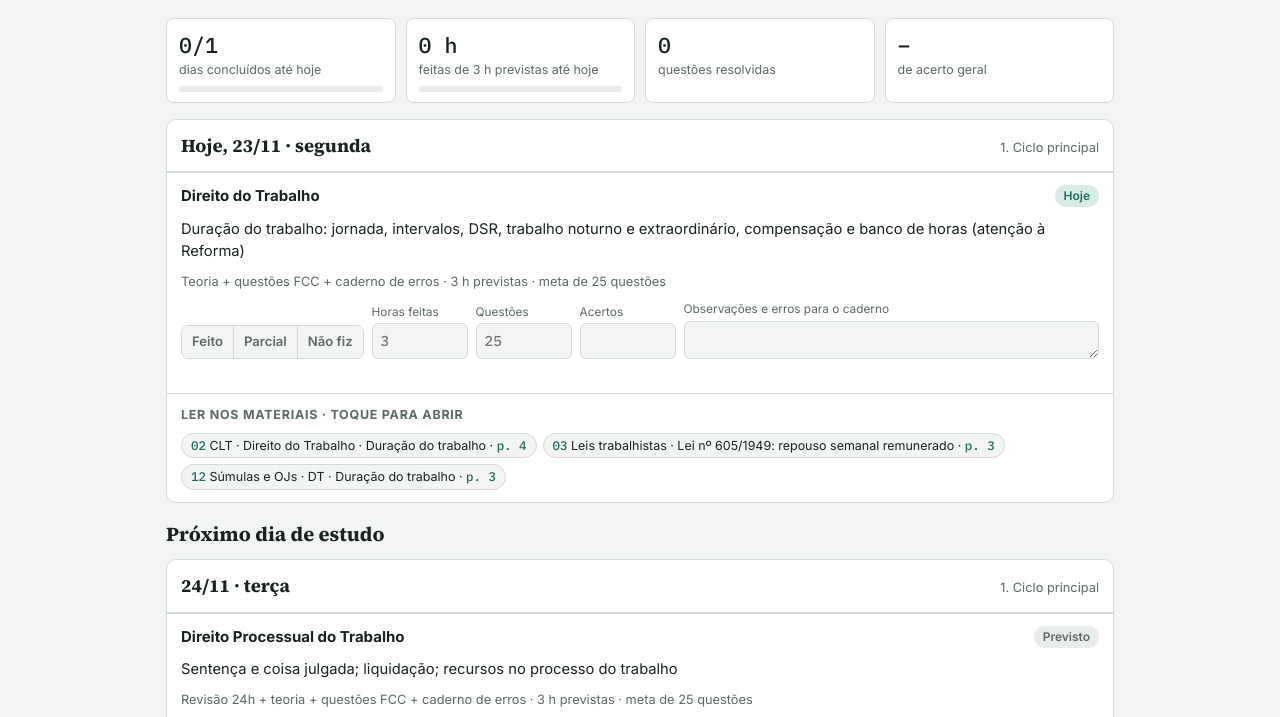
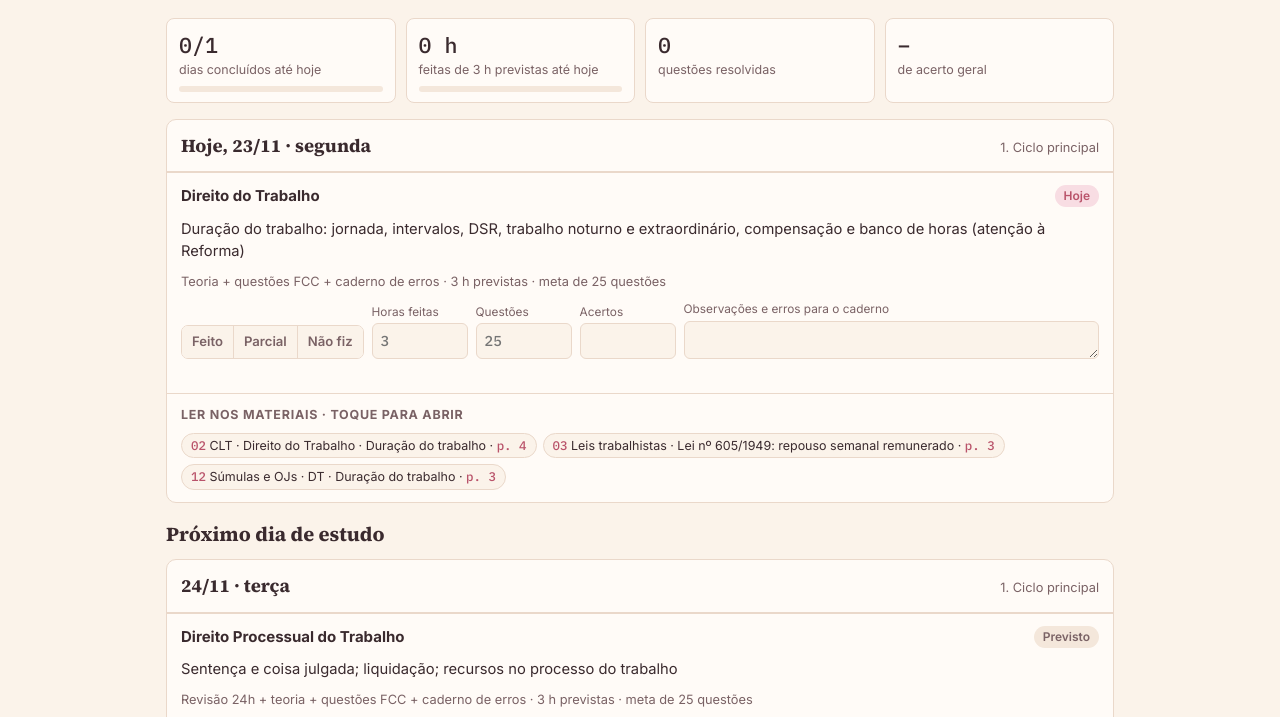
Before and after one commit to annaesteroliveira/paineltrt, a plain HTML site: page index.html in a window 1280 px wide. Shown: the part 129-846 px from the top of the page. Drawn offline with Linux system fonts and the light colour scheme.

Commit message:
Ícone novo e paleta bege e rosa claro
Co-Authored-By: Claude Opus 5.5 <noreply@anthropic.com>
Claude-Session: https://claude.ai/code/session_01GCu2GnWd4xzhaVaVU4kB8x

```diff
--- a/index.html
+++ b/index.html
@@ -3,7 +3,7 @@
 <head>
 <meta charset="utf-8">
 <meta name="viewport" content="width=device-width,initial-scale=1,viewport-fit=cover">
-<meta name="theme-color" content="#1D6B5C">
+<meta name="theme-color" content="#F8DDE3">
 <link rel="manifest" href="manifest.webmanifest">
 <link rel="apple-touch-icon" href="icons/apple-touch-icon.png">
 <meta name="apple-mobile-web-app-capable" content="yes">
@@ -14,23 +14,23 @@
 <link rel="preconnect" href="https://fonts.googleapis.com">
 <link rel="stylesheet" href="https://fonts.googleapis.com/css2?family=Inter:wght@400;500;600;700&family=Source+Serif+4:opsz,wght@8..60,600;8..60,700&family=IBM+Plex+Mono:wght@500&display=swap">
 <style>
-/* Layout: painel de acompanhamento em abas; cabeçalho com contagem regressiva, conteúdo em coluna única de até 980px */
+/* Paleta: bege e rosa claro. Layout: painel de acompanhamento em abas; cabeçalho com contagem regressiva, conteúdo em coluna única de até 980px */
 :root{
-  --bg:#F3F5F4; --surface:#FFFFFF; --sunk:#E8ECEA; --line:#D3DAD7; --fg:#18221F; --muted:#5B6A65;
-  --accent:#1D6B5C; --accent-ink:#FFFFFF; --accent-soft:#D9EBE6;
-  --ok:#2E7D4F; --ok-soft:#DDF0E3; --warn:#A86A06; --warn-soft:#F7EBD2; --bad:#B23A3A; --bad-soft:#F6DEDC;
+  --bg:#FBF3EA; --surface:#FFFBF7; --sunk:#F4E7DB; --line:#EAD8CA; --fg:#3A2A2E; --muted:#7A6265;
+  --accent:#B9536A; --accent-ink:#FFFFFF; --accent-soft:#F8DDE3;
+  --ok:#3F7D57; --ok-soft:#E1F0E4; --warn:#A8690A; --warn-soft:#F8EBD3; --bad:#B23A48; --bad-soft:#F8DEDF;
   --display:"Source Serif 4", Georgia, "Times New Roman", serif;
   --body:Inter, system-ui, -apple-system, "Segoe UI", Roboto, sans-serif;
   --mono:"IBM Plex Mono", ui-monospace, SFMono-Regular, Menlo, monospace;
 }
 @media (prefers-color-scheme: dark){:root:not([data-theme="light"]){
-  --bg:#111816; --surface:#18211E; --sunk:#0D1311; --line:#2B3834; --fg:#E4ECE9; --muted:#93A39E;
-  --accent:#5FBFA8; --accent-ink:#0C1613; --accent-soft:#1E3A33;
-  --ok:#6CC58F; --ok-soft:#1D3527; --warn:#E3AE52; --warn-soft:#3A2E17; --bad:#EE8A84; --bad-soft:#3D2120; color-scheme:dark }}
+  --bg:#231A1C; --surface:#2D2225; --sunk:#1B1315; --line:#46363A; --fg:#F4E8E4; --muted:#BFA7A9;
+  --accent:#EFA3B3; --accent-ink:#2A1418; --accent-soft:#4A2C33;
+  --ok:#7CC897; --ok-soft:#1F3427; --warn:#E6B05A; --warn-soft:#3B2E18; --bad:#F08A92; --bad-soft:#3F2124; color-scheme:dark }}
 :root[data-theme="dark"]{
-  --bg:#111816; --surface:#18211E; --sunk:#0D1311; --line:#2B3834; --fg:#E4ECE9; --muted:#93A39E;
-  --accent:#5FBFA8; --accent-ink:#0C1613; --accent-soft:#1E3A33;
-  --ok:#6CC58F; --ok-soft:#1D3527; --warn:#E3AE52; --warn-soft:#3A2E17; --bad:#EE8A84; --bad-soft:#3D2120; color-scheme:dark }
+  --bg:#231A1C; --surface:#2D2225; --sunk:#1B1315; --line:#46363A; --fg:#F4E8E4; --muted:#BFA7A9;
+  --accent:#EFA3B3; --accent-ink:#2A1418; --accent-soft:#4A2C33;
+  --ok:#7CC897; --ok-soft:#1F3427; --warn:#E6B05A; --warn-soft:#3B2E18; --bad:#F08A92; --bad-soft:#3F2124; color-scheme:dark }
 *{box-sizing:border-box}
 body{background:var(--bg);color:var(--fg);font-family:var(--body);font-size:15px;line-height:1.5}
 body::before{content:"";position:fixed;inset:0 0 auto;height:env(safe-area-inset-top,0px);z-index:10;background:var(--surface)}
--- a/sw.js
+++ b/sw.js
@@ -1,4 +1,4 @@
-const V="painel-trt8-v1";
+const V="painel-trt8-v2";
 const SHELL=["./","index.html","manifest.webmanifest","lib/pdf.min.js","lib/pdf.worker.min.js","icons/icon-192.png","icons/apple-touch-icon.png"];
 self.addEventListener("install",e=>{e.waitUntil(caches.open(V).then(c=>c.addAll(SHELL)).then(()=>self.skipWaiting()));});
 self.addEventListener("activate",e=>{e.waitUntil(caches.keys().then(ks=>Promise.all(ks.filter(k=>k!==V&&k!=="painel-trt8-pdf").map(k=>caches.delete(k)))).then(()=>self.clients.claim()));});
```
Also changed, not shown: icons/apple-touch-icon.png, icons/icon-192.png, icons/icon-512.png, manifest.webmanifest.
